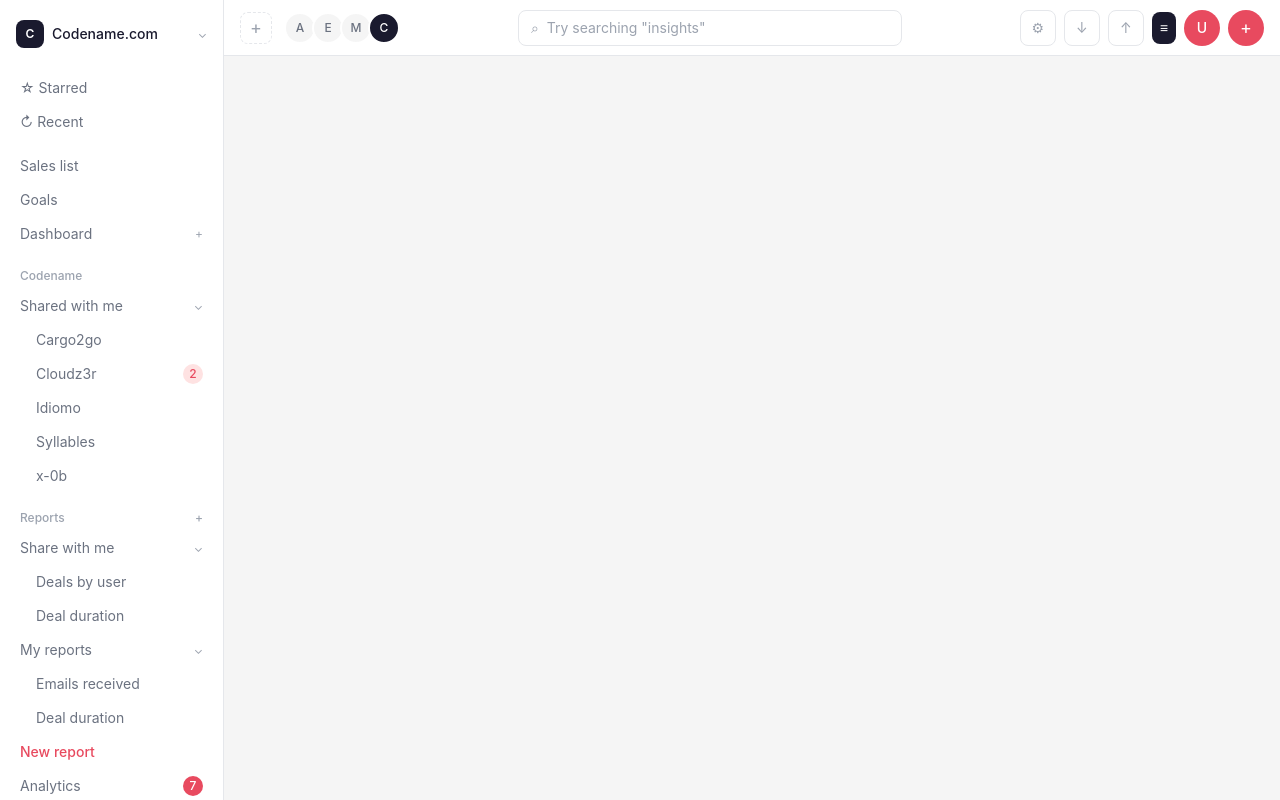
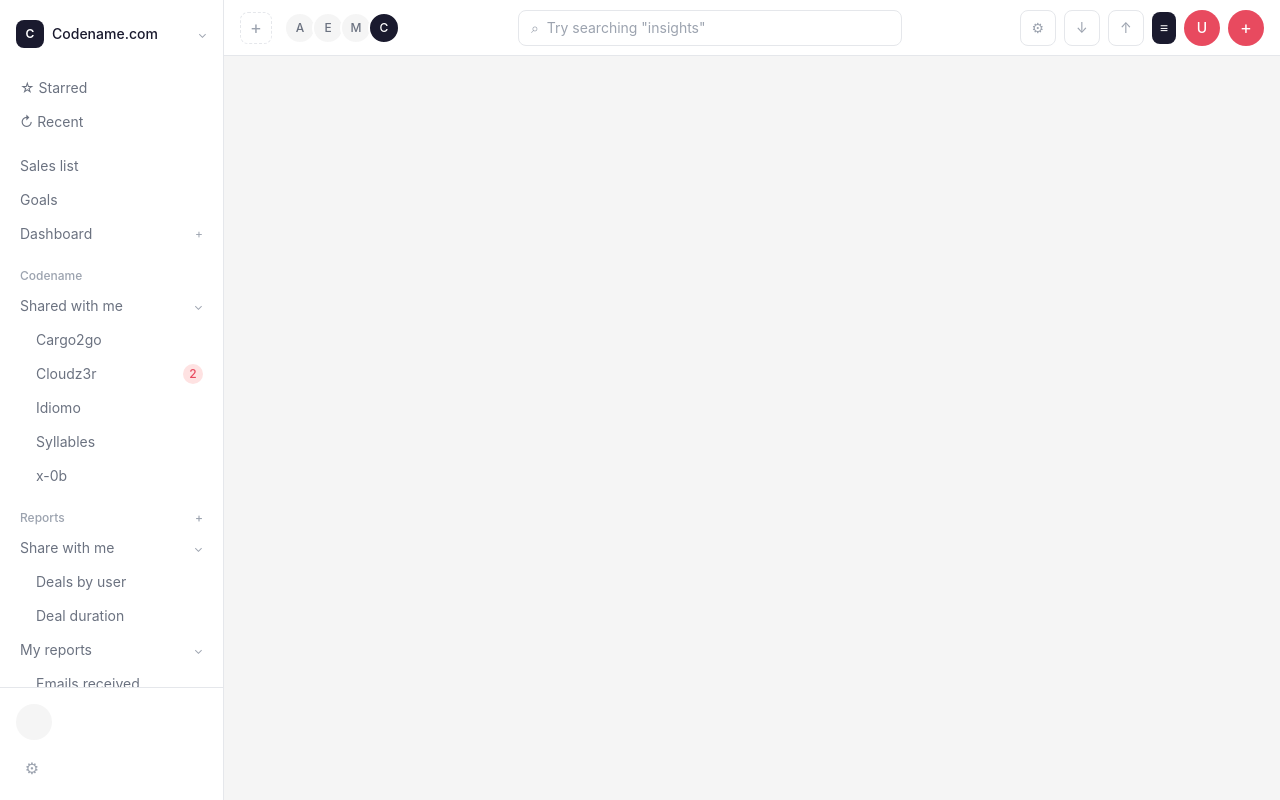
Before and after one commit to modi-meet/Frontend-project_Acorn-Globus, a React app: page / in a window 1280 px wide. Shown: the top 800 px of the page. Built offline with nearby package versions, Linux system fonts and the light colour scheme; the HTML template or start-up script is replaced by a standard one.

Commit message:
fix: ensure clean layout for 1280px+ screens

```diff
--- a/src/components/Sidebar.jsx
+++ b/src/components/Sidebar.jsx
@@ -1,6 +1,6 @@
 function Sidebar() {
   return (
-    <aside className="w-56 min-h-screen flex flex-col bg-surface border-r border-border shrink-0">
+    <aside className="w-56 h-screen flex flex-col bg-surface border-r border-border shrink-0 sticky top-0">
       <div className="px-4 py-5">
         <div className="flex items-center gap-2 cursor-pointer">
           <div className="w-7 h-7 rounded-lg bg-text-primary flex items-center justify-center">
--- a/src/layouts/DashboardLayout.jsx
+++ b/src/layouts/DashboardLayout.jsx
@@ -11,9 +11,9 @@ function MainContent({ children }) {
 
 function DashboardLayout() {
   return (
-    <div className="flex min-w-[1280px] min-h-screen bg-background">
+    <div className="flex min-w-[1280px] h-screen bg-background overflow-hidden">
       <Sidebar />
-      <div className="flex flex-col flex-1">
+      <div className="flex flex-col flex-1 min-w-0 overflow-hidden">
         <Topbar />
         <MainContent>
           {/* Main content region */}
--- a/src/styles/index.css
+++ b/src/styles/index.css
@@ -19,6 +19,11 @@
 }
 
 @layer base {
+  html, body, #root {
+    height: 100%;
+    overflow: hidden;
+  }
+
   body {
     font-family: var(--font-sans);
     color: var(--color-text-primary);
```
